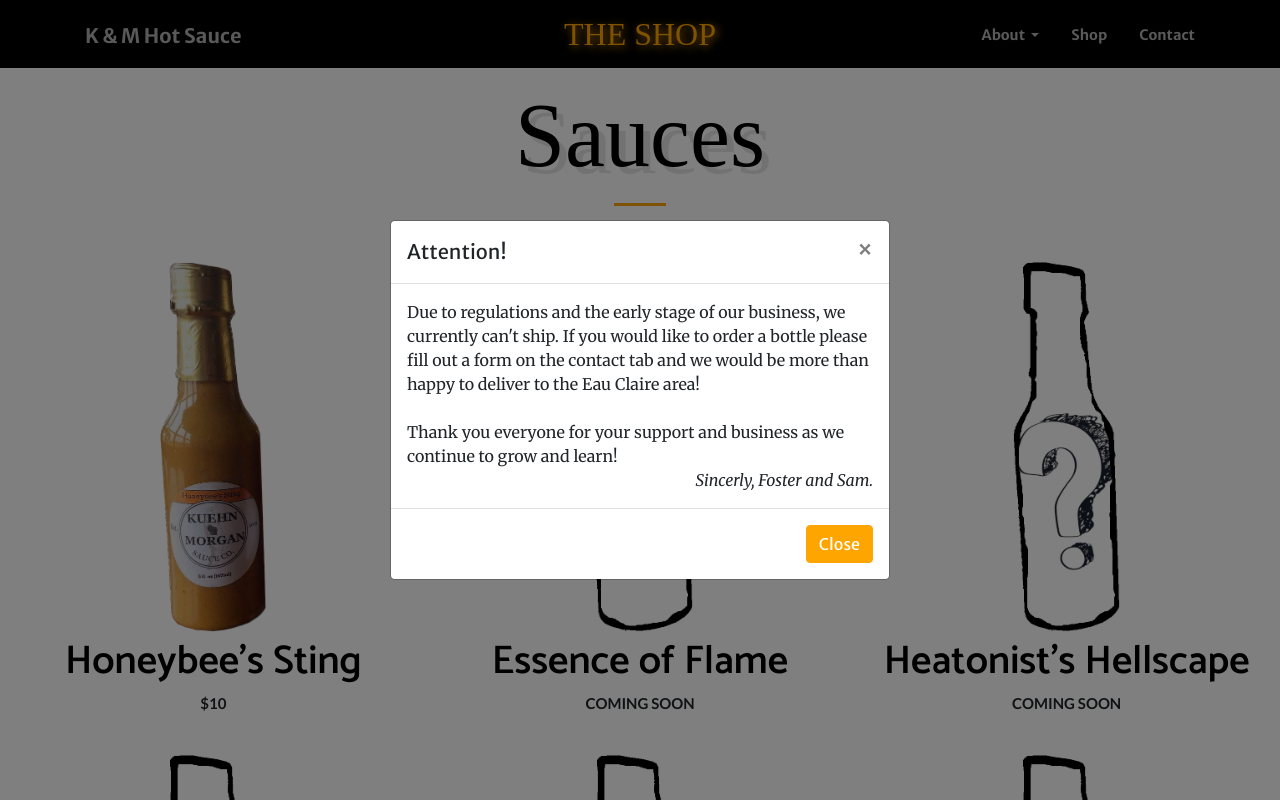
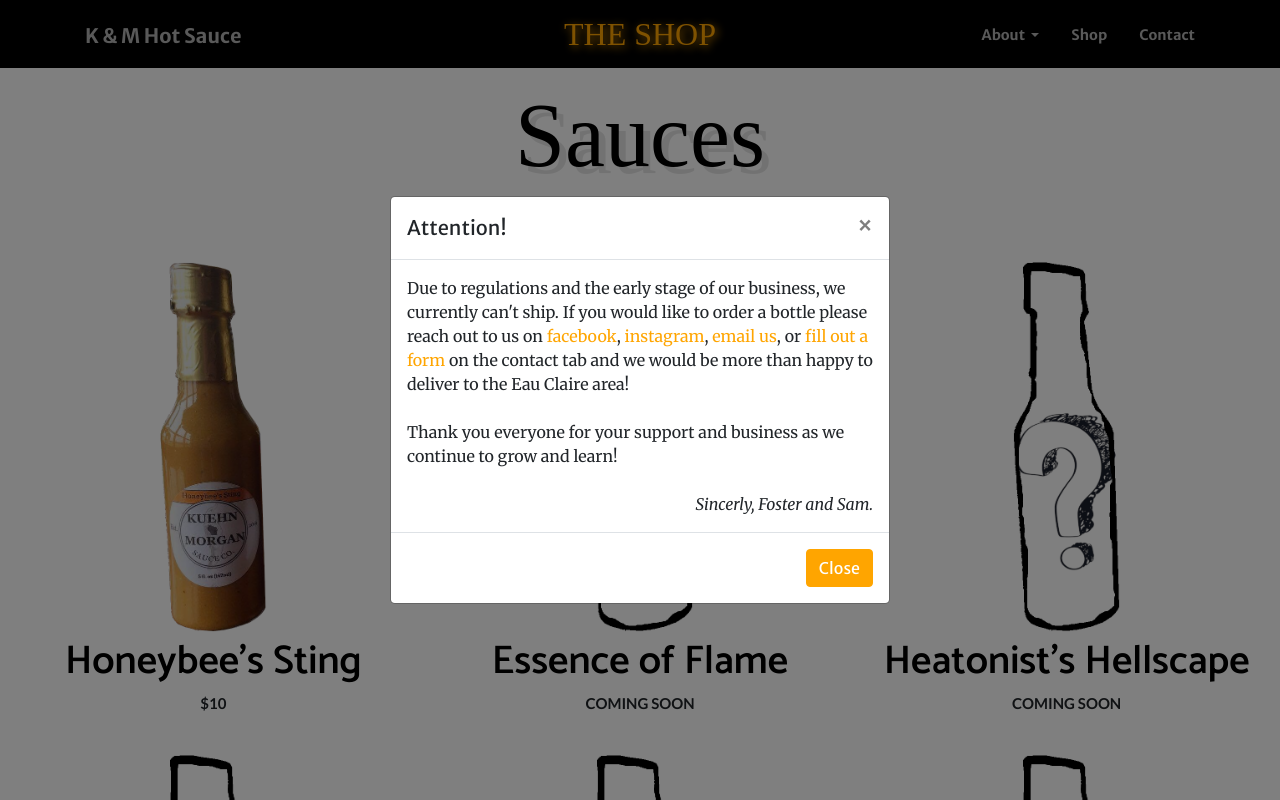
Before and after one commit to fostermorgan/wiscoville, a PHP site: page /shop.php in a window 1280 px wide. Run offline with PHP 8.4, Linux system fonts and the light colour scheme; some web fonts are replaced.

Commit message:
insta links, alert updates

```diff
--- a/index.php
+++ b/index.php
@@ -248,7 +248,7 @@
           <ul class="list-unstyled list-inline text-center pb-3">
             <li class="list-inline-item">
               <a href="https://www.facebook.com/KM-Sauce-Co-106929733982252/" target="_blank" class="fa fa-facebook mr-3"></a>
-              <a href="https://www.instagram.com/knmsauceco/" target="_blank" class="fa fa-instagram mr-3"></a>
+              <a href="https://www.instagram.com/knmhotsauce/" target="_blank" class="fa fa-instagram mr-3"></a>
               <a href="mailto:knm.wiscoville@gmail.com" class="fa fa-envelope-o"></a>
             </li>
           </ul>
--- a/shop.php
+++ b/shop.php
@@ -122,10 +122,11 @@
               </button>
             </div>
             <div class="modal-body">
-              Due to regulations and the early stage of our business, we currently can't ship. If you would like to order a bottle please fill out a form on the contact tab and we would be more than happy to deliver to the Eau Claire area!
+              Due to regulations and the early stage of our business, we currently can't ship. If you would like to order a bottle please
+              reach out to us on <a href="https://www.facebook.com/knmhotsauce" target="_blank">facebook</a>, <a href="https://www.instagram.com/knmhotsauce/" target="_blank">instagram</a>, <a href="mailto:knm.wiscoville@gmail.com">email us</a>, or <a href="./contact.php">fill out a form</a> on the contact tab and we would be more than happy to deliver to the Eau Claire area!
             <br /> <br />
             Thank you everyone for your support and business as we continue to grow and learn!
-            <br />
+            <br /> <br />
             <span class="float-right"><em>Sincerly, Foster and Sam. </em></span>
             </div>
             <div class="modal-footer">
@@ -315,7 +316,7 @@
               <ul class="list-unstyled list-inline text-center pb-3">
                 <li class="list-inline-item">
                   <a href="https://www.facebook.com/KM-Sauce-Co-106929733982252/" target="_blank" class="fa fa-facebook mr-3"></a>
-                  <a href="https://www.instagram.com/knmsauceco/" target="_blank" class="fa fa-instagram mr-3"></a>
+                  <a href="https://www.instagram.com/knmhotsauce/" target="_blank" class="fa fa-instagram mr-3"></a>
                   <a href="mailto:knm.wiscoville@gmail.com" class="fa fa-envelope-o"></a>
                 </li>
               </ul>
```
Also changed, not shown: contact.php (+4 -3 lines).
